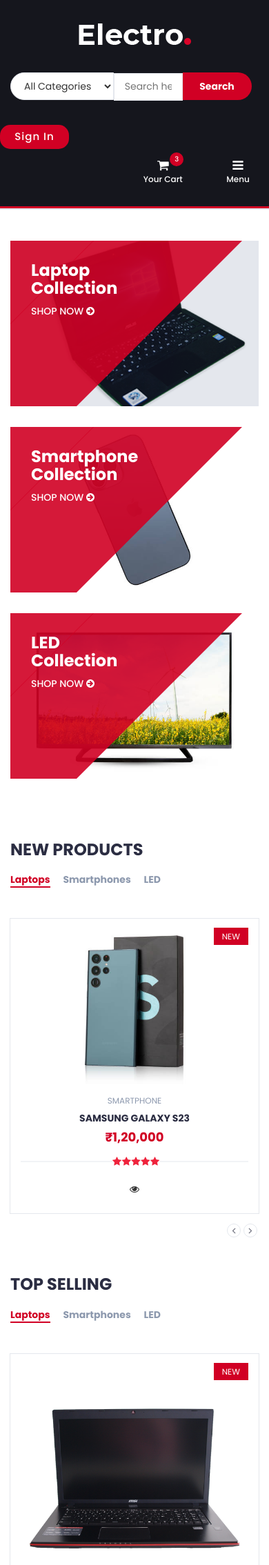
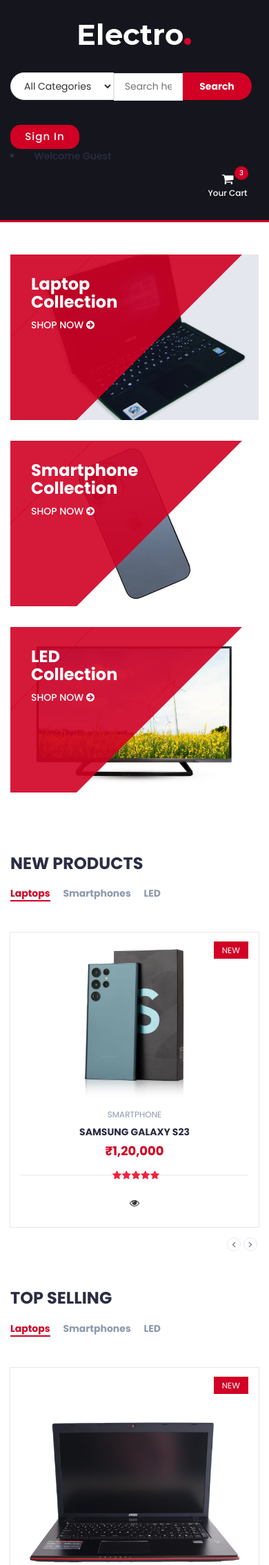
Before and after one commit to anjalizala/electro, a PHP site: page /index.php in a window 390 px wide; the page is wider, and only the part inside the window is pictured. Shown: the top 2269 px of that part at 69% size. Run offline with PHP 8.4, Linux system fonts and the light colour scheme; some web fonts are replaced.

Commit message:
anjali/logout

```diff
--- a/header.php
+++ b/header.php
@@ -1,3 +1,4 @@
+<?php session_start(); ?>
 <!DOCTYPE html>
 <html lang="en">
 <head>
@@ -88,33 +89,48 @@
 							</div>
 						</div>
 						<!-- /SEARCH BAR -->
-						<div class="row">
-							<div class="col-md-2">
-
+						<div class="col-md-2">
 							<div class="input-box button">
-                				<a href="register.php"><input type="Submit" value="Sign In" style="width:100px; height:35px; border-radius:15px; margin-top:20px; font-size:15px;"></a>
+							<?php if( isset($_SESSION['name']) && !empty($_SESSION['name']) )
+								{
+							?>
+      							<a href="register.php"><input type="Submit" value="Sign Out" style="width:100px; height:35px; border-radius:15px; margin-top:20px; font-size:15px;"></a>
+							<?php }
+								else
+								{ ?>
+     							<a href="register.php"><input type="Submit" value="Sign In" style="width:100px; height:35px; border-radius:15px; margin-top:20px; font-size:15px;"></a>
+						    <?php   } ?>
+                				<!-- <a href="register.php"><input type="Submit" value="Sign In" style="width:100px; height:35px; border-radius:15px; margin-top:20px; font-size:15px;"></a> -->
             				</div>
 						</div>
+
+						<?php
+                				if(isset($_SESSION["name"]))
+								{
+                    				$name_login = $_SESSION["name"];
+                    				$lg="Log Out";
+                				}
+                				else
+								{
+                    				$name_login = "Guest";
+                    				$lg="Log In";
+                				}
+
+							?>
+							<div class="col-md-2">
+										<li><a href="#"><span class="glyphicon glyphicon-user"></span> Welcome <?php echo $name_login; ?> </a></li>
+							</div>
+
 						<!-- ACCOUNT -->
 						<div class="col-md-2">
 							<div class="header-ctn">
-								<!-- Wishlist -->
-								<!--<div>
-									<a href="#">
-										<i class="fa fa-heart-o"></i>
-										<span>Your Wishlist</span>
-										<div class="qty">2</div>
-									</a>
-								</div>-->
-								<!-- /Wishlist -->
-
-								<!-- Cart -->
 								<div class="dropdown">
 									<a class="dropdown-toggle" data-toggle="dropdown" aria-expanded="true" >
 										<i class="fa fa-shopping-cart"></i>
 										<span>Your Cart</span>
 										<div class="qty">3</div>
 									</a>
+								</div>
 									<div class="cart-dropdown">
 										<div class="cart-list">
 											<div class="product-widget">
@@ -152,12 +168,7 @@
 								<!-- /Cart -->
 
 								<!-- Menu Toogle -->
-								<div class="menu-toggle">
-									<a href="#">
-										<i class="fa fa-bars"></i>
-										<span>Menu</span>
-									</a>
-								</div>
+
 								<!-- /Menu Toogle -->
 							</div>
 						</div>
@@ -184,6 +195,7 @@
 						<li><a href="lap.php">Laptops</a></li>
 						<li><a href="phone_db.php">Smartphones</a></li>
 						<li><a href="led.php">LED</a></li>
+
 						<li><div class="dropdown">
 
 		                </div>
```
